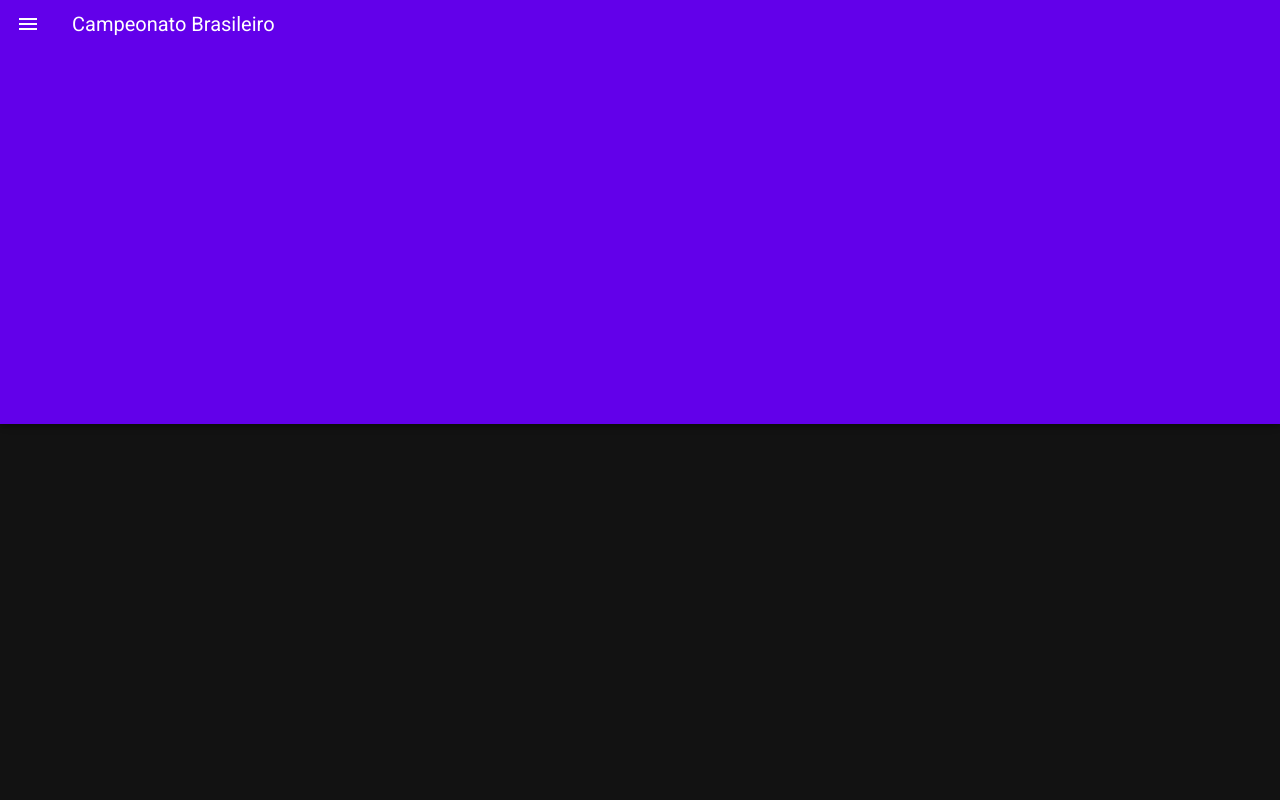
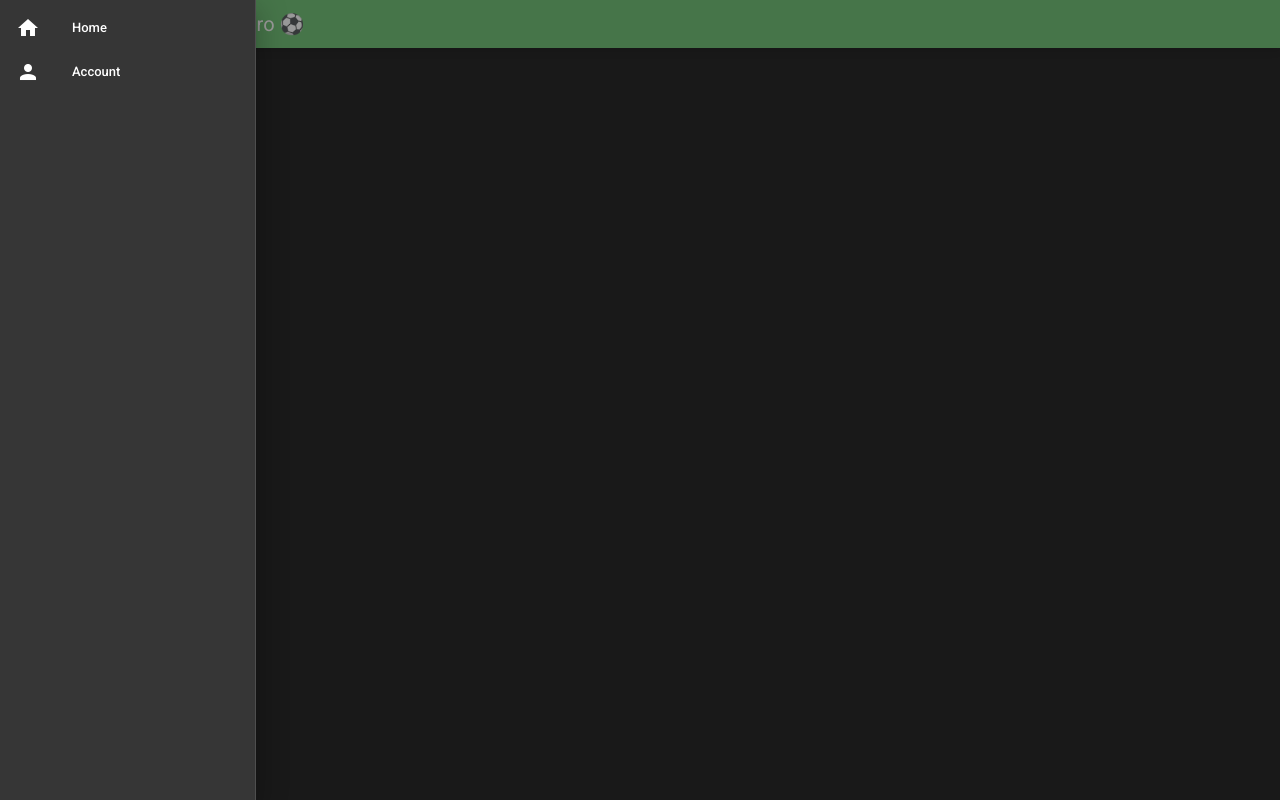
Before and after one commit to luizfelipetorres/vue-campeonato-brasileiro, a Vue app: page / in a window 1280 px wide. Both pictures are taken after a click on the button 28 px from the left and 24 px from the top of the page. Built offline with nearby package versions, Linux system fonts and the light colour scheme.

Commit message:
Adicionado o menu lateral. Ainda não configurado

```diff
--- a/src/App.vue
+++ b/src/App.vue
@@ -1,15 +1,39 @@
 <template>
   <v-app>
-    <v-app-bar
-      color="deep-purple accent-4"
-      dense
-      dark
+    <v-app-bar color="green lighten-1" dense dark app>
+      <v-app-bar-nav-icon  @click="drawer = true"></v-app-bar-nav-icon>
+      <v-toolbar-title>Campeonato Brasileiro ⚽</v-toolbar-title>
+    </v-app-bar>
+
+  <v-navigation-drawer
+      v-model="drawer"
+      absolute
+      temporary
     >
-      <v-app-bar-nav-icon></v-app-bar-nav-icon>
+      <v-list
+        nav
+        dense
+      >
+        <v-list-item-group
+          v-model="group"
+          active-class="deep-purple--text text--accent-4"
+        >
+          <v-list-item>
+            <v-list-item-icon>
+              <v-icon>mdi-home</v-icon>
+            </v-list-item-icon>
+            <v-list-item-title>Home</v-list-item-title>
+          </v-list-item>
 
-      <v-toolbar-title>Campeonato Brasileiro </v-toolbar-title>
-
-    </v-app-bar>
+          <v-list-item>
+            <v-list-item-icon>
+              <v-icon>mdi-account</v-icon>
+            </v-list-item-icon>
+            <v-list-item-title>Account</v-list-item-title>
+          </v-list-item>
+        </v-list-item-group>
+      </v-list>
+    </v-navigation-drawer>
 
     <v-main>
     </v-main>
@@ -25,7 +49,8 @@
   },
 
   data: () => ({
-    //
+    drawer: false,
+    group: null,
   }),
 };
 </script>
```
